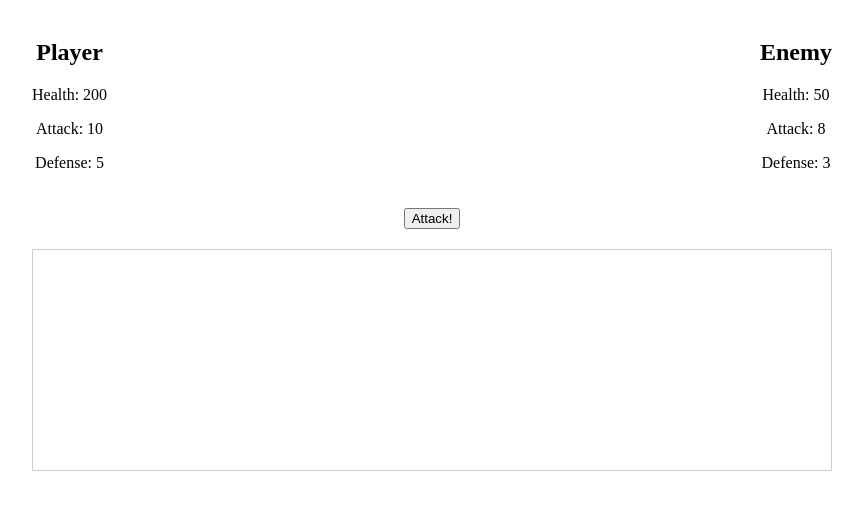
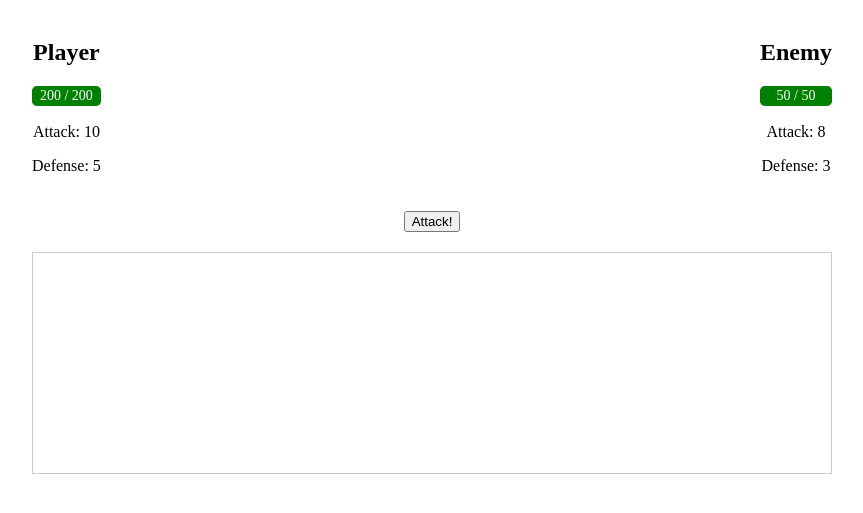
Before and after one commit to john-kevin/simple-rpg, a website: page public/index.html in a window 1280 px wide. Shown: the part 61-574 px from the top of the page, without its empty margins (208-1071 px from the left). Drawn offline with Linux system fonts and the light colour scheme.

Commit message:
Add hp bar and corresponding unit test for html elements

```diff
--- a/package.json
+++ b/package.json
@@ -16,6 +16,7 @@
   "devDependencies": {
     "@types/express": "^4.17.13",
     "@types/jest": "^27.5.2",
+    "@types/jsdom": "^21.1.7",
     "jest": "^27.5.1",
     "nodemon": "^2.0.15",
     "ts-jest": "^27.1.5",
--- a/public/game.js
+++ b/public/game.js
@@ -38,8 +38,11 @@ class Game {
     }
 
     updateStats() {
-        document.getElementById('player-health').textContent = this.player.health;
-        document.getElementById('enemy-health').textContent = this.enemy.health;
+        document.getElementById('player-health-bar').value = this.player.health;
+        document.getElementById('enemy-health-bar').value = this.enemy.health;
+
+        document.getElementById('player-health-text').textContent = `${this.player.health} / 200`;
+        document.getElementById('enemy-health-text').textContent = `${this.enemy.health} / 50`;
     }
 
     checkGameEnd() {
--- a/public/index.html
+++ b/public/index.html
@@ -20,6 +20,34 @@
             padding: 10px;
             margin: 20px 0;
         }
+        progress {
+            width: 100%;
+            height: 20px;
+            appearance: none;
+        }
+        progress::-webkit-progress-bar {
+            background-color: #ccc;
+            border-radius: 5px;
+        }
+        progress::-webkit-progress-value {
+            background-color: green;
+            border-radius: 5px;
+        }
+        .health-bar-container {
+            position: relative;
+            width: 100%;
+        }
+        .health-bar-text {
+            position: absolute;
+            top: 0;
+            left: 50%;
+            transform: translateX(-50%);
+            width: 100%;
+            text-align: center;
+            font-size: 14px;
+            color: white;
+            line-height: 20px;
+        }
     </style>
 </head>
 <body>
@@ -28,13 +56,19 @@
         <div class="status-panel">
             <div id="player-stats">
                 <h2>Player</h2>
-                <p>Health: <span id="player-health">200</span></p>
+                <div class="health-bar-container">
+                    <progress id="player-health-bar" value="200" max="200"></progress>
+                    <div class="health-bar-text" id="player-health-text">200 / 200</div>
+                </div>
                 <p>Attack: <span id="player-attack">10</span></p>
                 <p>Defense: <span id="player-defense">5</span></p>
             </div>
             <div id="enemy-stats">
                 <h2>Enemy</h2>
-                <p>Health: <span id="enemy-health">50</span></p>
+                <div class="health-bar-container">
+                    <progress id="enemy-health-bar" value="50" max="50"></progress>
+                    <div class="health-bar-text" id="enemy-health-text">50 / 50</div>
+                </div>
                 <p>Attack: <span id="enemy-attack">8</span></p>
                 <p>Defense: <span id="enemy-defense">3</span></p>
             </div>
```
Also changed, not shown: src/game/__tests__/Game.test.ts (added, +30 -0 lines), combat.ts (deleted), 1 other file.
